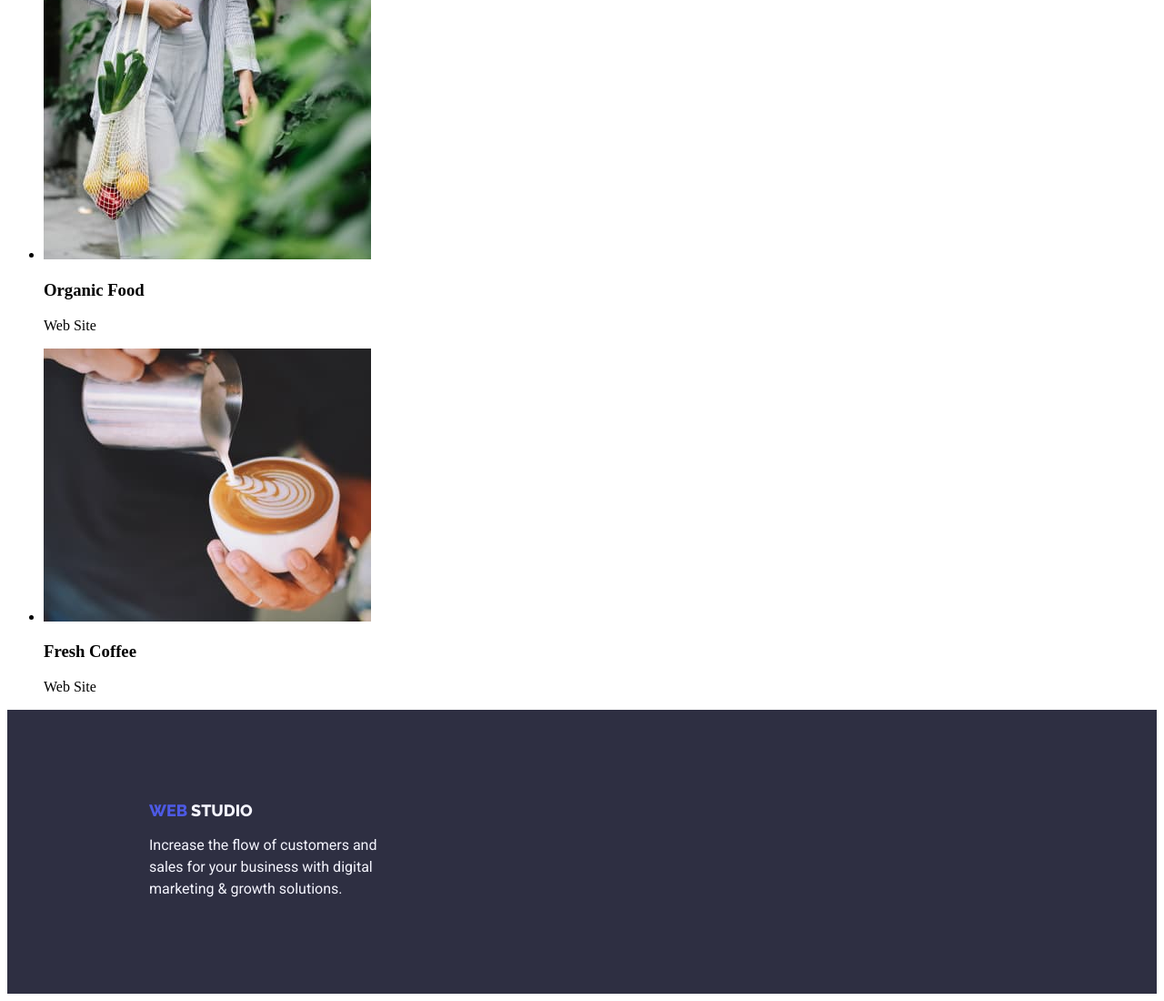
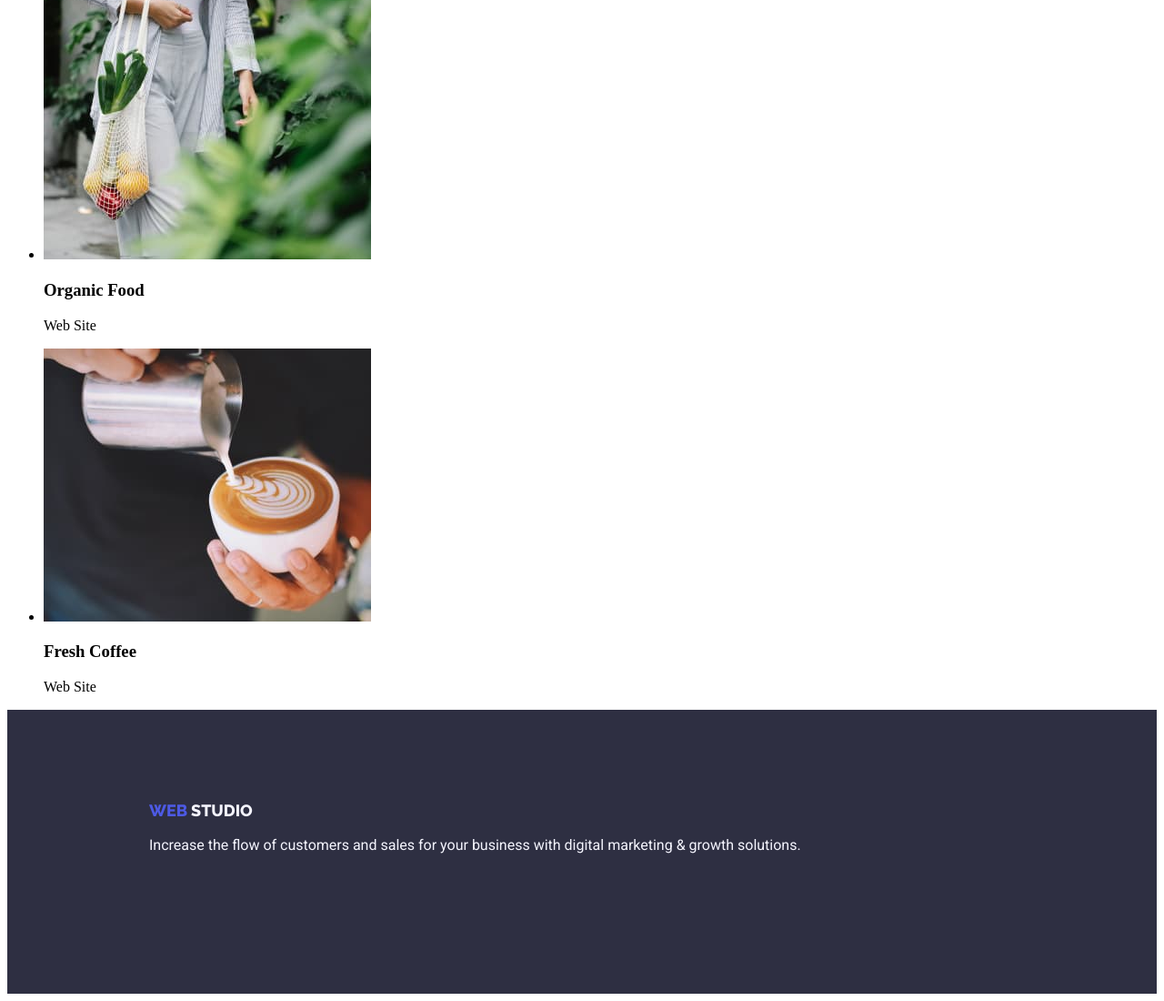
Before and after one commit to MONLAV/goit-markup-hw-02, a plain HTML site: page portfolio.html in a window 1280 px wide. Shown: the part 3001-4101 px from the top of the page at 91% size. Drawn offline with Linux system fonts and the light colour scheme.

Commit message:
update portfolio

```diff
--- a/portfolio.html
+++ b/portfolio.html
@@ -19,8 +19,8 @@
         <a href="./index.html">
           <div class="logo-header">
           <span class="text-web">WEB</span>
-          <span class="text-studio">STUDIO</span></a
-        ></div>
+          <span class="text-studio">STUDIO</span></a>
+        </div>
         <ul>
           <li><a href="./index.html">Studio</a></li>
           <li><a href="./portfolio.html">Portfolio</a></li>
@@ -144,8 +144,8 @@
           >
         </div>
         <p class="text-footer">
-          Increase the flow of customers and <br />
-          sales for your business with digital <br />
+          Increase the flow of customers and
+          sales for your business with digital
           marketing & growth solutions.
         </p>
       </div>
```
Also changed, not shown: index.html (+2 -3 lines).
